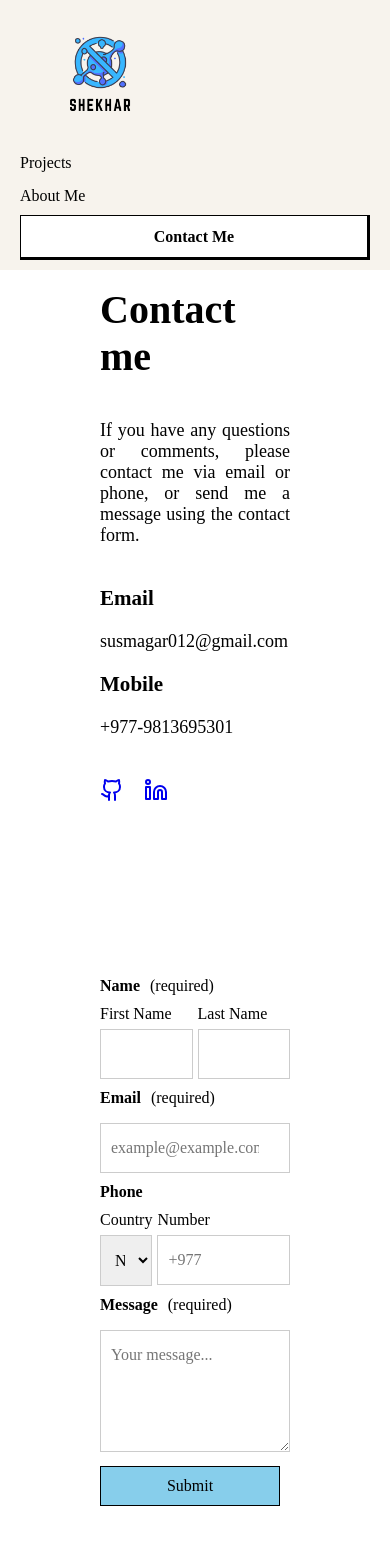
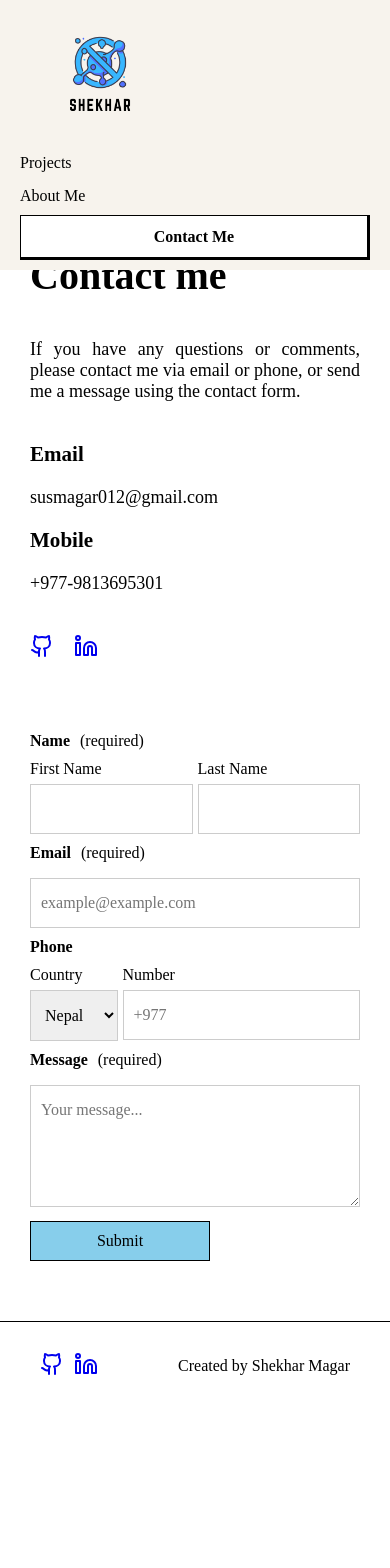
Before and after one commit to Sushey01/Shekhar, a React (Vite) app: page /contact in a window 390 px wide. Shown: the top 1568 px of the page. After the commit the page ends 1420 px from the top, so only its background shows below. Built offline with nearby package versions, Linux system fonts and the light colour scheme.

Commit message:
form-worked

```diff
--- a/src/components/Contact.css
+++ b/src/components/Contact.css
@@ -173,5 +173,18 @@ select {
         display: flex;
         flex-direction: column;
         padding-top: 50%;
+        padding-left: 10px;
+        padding-right: 10px;
+    }
+
+    .contact-content{
+        width: 100%;
+        padding: 20px;
+    }
+
+    .contact-form{
+        width: 100%;
+        padding: 20px;
+        margin-top: 10px;
     }
 }
```
